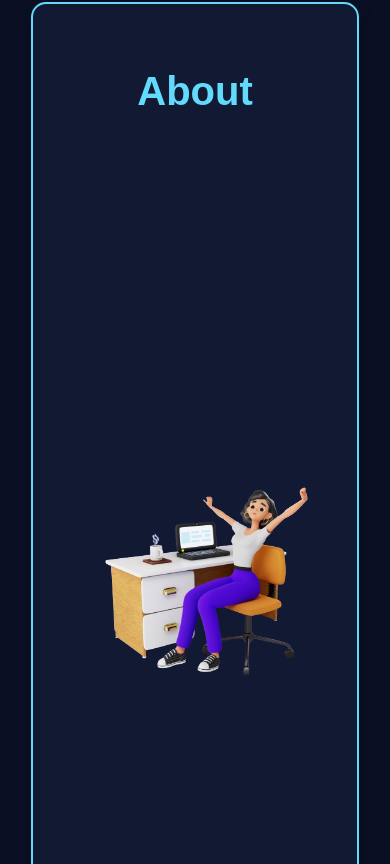
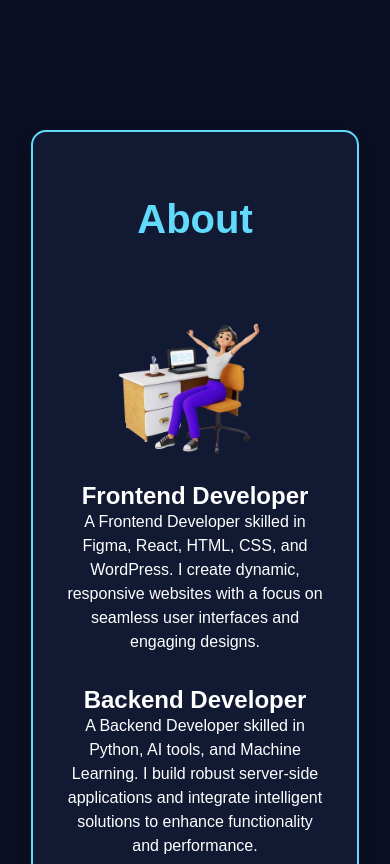
Before and after one commit to Sannidhishetty-17/portfolio, a React (Vite) app: page / in a window 390 px wide. Shown: the part 900-1764 px from the top of the page. Built offline with nearby package versions, Linux system fonts and the light colour scheme.

Commit message:
Update about.module.css

```diff
--- a/src/components/About/about.module.css
+++ b/src/components/About/about.module.css
@@ -81,3 +81,27 @@ body {
   margin: 0;
   line-height: 1.5;
 }
+
+
+
+  @media (max-width: 768px) {
+    .content {
+      flex-direction: column; /* Stack image and text */
+      text-align: center;
+    }
+
+    .img {
+      width: 80%; /* Make image responsive */
+      margin: 0 auto ;
+    }
+
+    .list {
+      align-items: center; /* Center text */
+    }
+
+    .item {
+      flex-direction: column; /* Stack icon and text */
+      align-items: center;
+      text-align: center;
+    }
+  }
```
